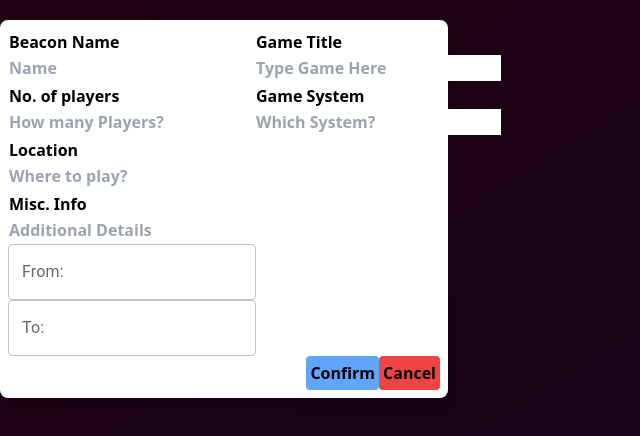
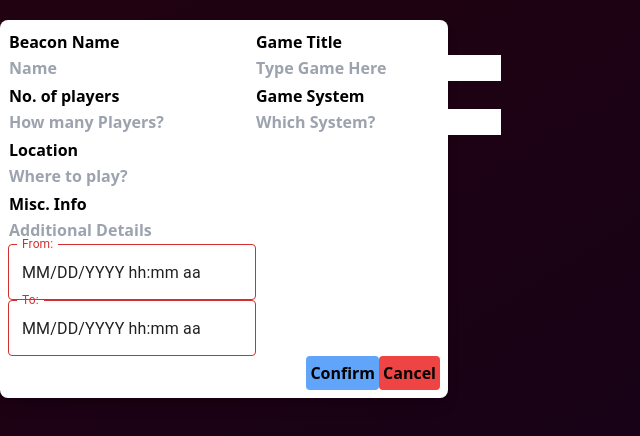
Before and after one commit to jenniferlieu/project-lomo-in-person-gaming-app, a React (Create React App) app in the folder frontend/: page / in a window 1280 px wide. Shown: the top 436 px of the page, without its empty margins (0-640 px from the left). Built offline with nearby package versions, Linux system fonts and the light colour scheme.

Commit message:
Info defined, Api start

```diff
--- a/frontend/src/BeaconCreation.js
+++ b/frontend/src/BeaconCreation.js
@@ -2,6 +2,8 @@ import React, { useState, onClose } from "react";
 import { LocalizationProvider } from "@mui/x-date-pickers";
 import { AdapterDayjs } from "@mui/x-date-pickers/AdapterDayjs";
 import { DateTimePicker } from "@mui/x-date-pickers/DateTimePicker";
+
+
 
 function BeaconCreation() {
   const [name, setState] = useState("");
@@ -9,7 +11,44 @@ function BeaconCreation() {
   const [system, setSystem] = useState("");
   const [misc, setMisc] = useState("");
   const [location, setLocation] = useState("");
-  const [people, setPeople] = useState("");
+  const [players, setPlayers] = useState("");
+  const [timeFrom, setFrom] = useState("");
+  const [timeTo, setTo] = useState("");
+
+function onClose() {
+  let data = { // exepected json schema
+    host_id: "1", // required
+    title: name, // required
+    game_title: game, // required
+    game_image: "images/catScream.jpg", //required
+    description: misc,
+    date_time: timeFrom, // required
+    address: location, // required
+    latitude: 40.7580, // required
+    longitude: 73.9795, // required
+    num_players: players, // required
+  };
+  console.log(data);
+
+  // define url and headers
+let url = "http://localhost/api/hello";
+let options = {
+  method: "GET",
+  headers: {
+    "Content-Type": "application/json",
+    Accept: "application/json",
+  }
+};
+
+// make api call
+fetch(url, options)
+  .then((response) => response.json())
+  .then((response) => {
+    console.log("response", response);
+  })
+  .catch((error) => console.log("error", error));
+}
+
   return (
     <div>
       <div class="bg-white rounded-lg w-full leading-relaxed max-w-md mx-auto shadow-lg my-5 p-2 px-2 text-left absolute">
@@ -47,11 +86,11 @@ function BeaconCreation() {
           <input
             id={"Players"}
             type={"text"}
-            value={people}
+            value={players}
             placeholder={"How many Players?"}
             required
             onChange={(event) => {
-              setPeople(event.target.value);
+              setPlayers(event.target.value);
             }}
           />
         </th>
@@ -99,12 +138,22 @@ function BeaconCreation() {
         </tr>
         <div>
           <LocalizationProvider dateAdapter={AdapterDayjs} classname="p-20">
-            <DateTimePicker label="From: " />
+            <DateTimePicker
+            label="From: "
+            value={timeFrom}
+            onChange={(newValue) => setFrom(newValue)}
+            />
+
           </LocalizationProvider>
         </div>
         <div>
           <LocalizationProvider dateAdapter={AdapterDayjs} classname="p-20">
-            <DateTimePicker label="To: " />
+            <DateTimePicker
+            label="To: "
+            value={timeTo}
+            onChange={(newValue) => setTo(newValue)}
+            />
+
           </LocalizationProvider>
         </div>
         <div>
```
